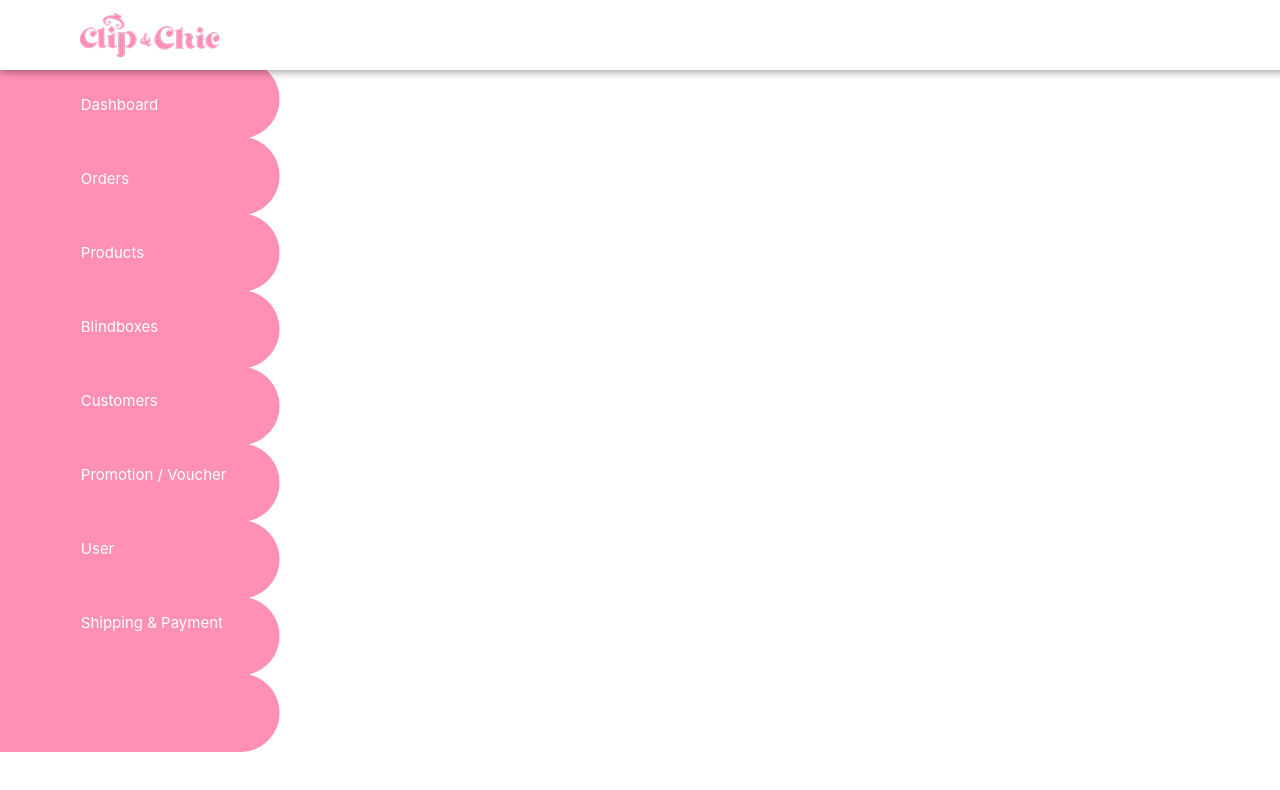
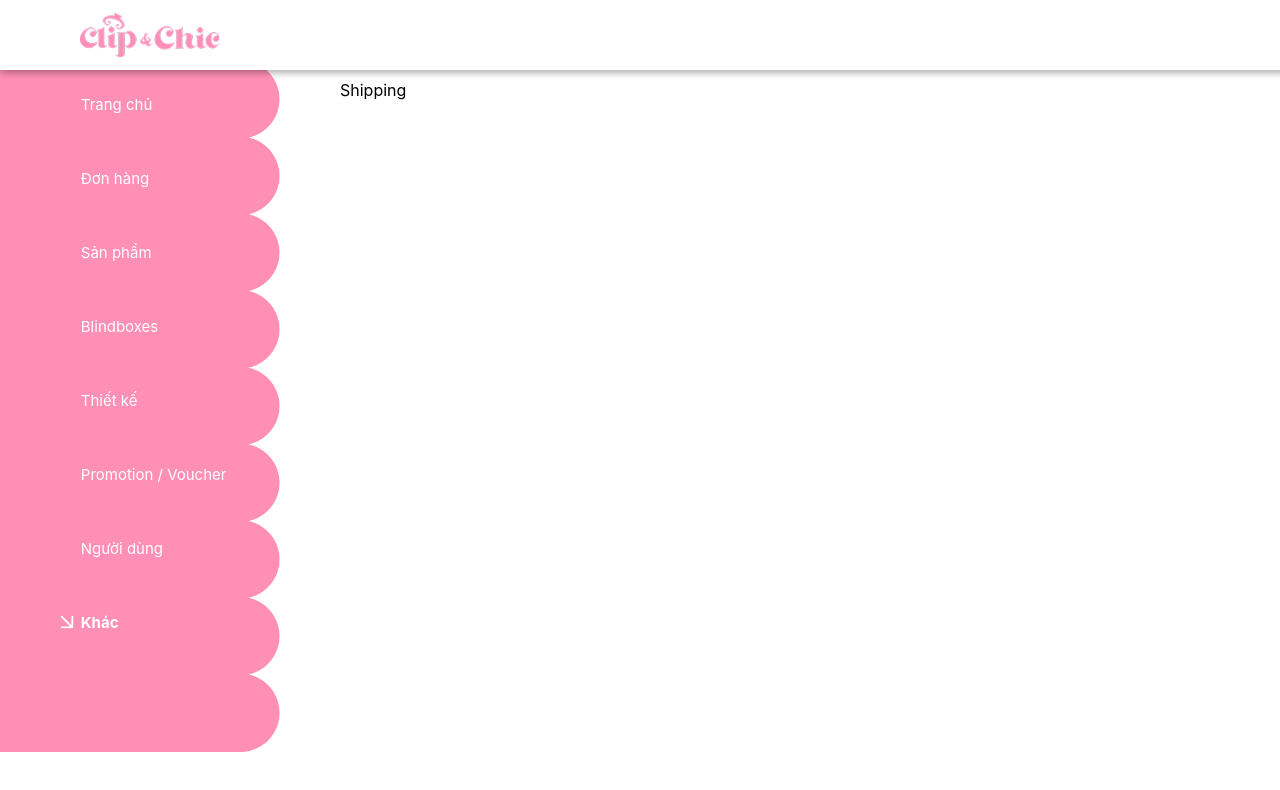
Before and after one commit to Quyen-Peter/clip-chic-admin, a React (Create React App) app: page /Orther in a window 1280 px wide. Shown: the top 790 px of the page. Built offline with nearby package versions, Linux system fonts and the light colour scheme; no server answers.

Commit message:
change sidebar

```diff
--- a/src/routes/AppRouter.tsx
+++ b/src/routes/AppRouter.tsx
@@ -3,7 +3,7 @@ import Dashboard from "../screen/Dashboard";
 import Orders from "../screen/Orders";
 import Products from "../screen/Products";
 import Customers from "../screen/Customers";
-import Shipping from "../screen/Shipping";
+import Orther from "../screen/Orther";
 import User from "../screen/User";
 import Voucher from "../screen/Voucher";
 import ProductDetail from "../screen/ProductDetail";
@@ -23,7 +23,7 @@ const AppRouter = () => {
             <Route path="/Customers" element={<Customers />} />
             <Route path="/Voucher" element={<Voucher />} />
             <Route path="/User" element={<User />} />
-            <Route path="/Shipping" element={<Shipping />} />
+            <Route path="/Orther" element={<Orther />} />
             <Route path="/ProductDetail/:id" element={<ProductDetail />} />
             <Route path="/BlindBoxes" element={<BlindBoxes />} />
             <Route path="/BlindBoxDetail/:id" element={<BlindBoxDetail />} />
--- a/src/screen/Shipping.tsx
+++ b/src/screen/Orther.tsx
@@ -1,6 +1,6 @@
 
 
-const Shipping =() =>{
+const Orther =() =>{
     return(
         <div>
             <a>Shipping</a>
@@ -8,4 +8,4 @@ const Shipping =() =>{
     )
 }
 
-export default Shipping;
+export default Orther;
```
Also changed, not shown: src/component/Sidebar.tsx (+6 -6 lines).
